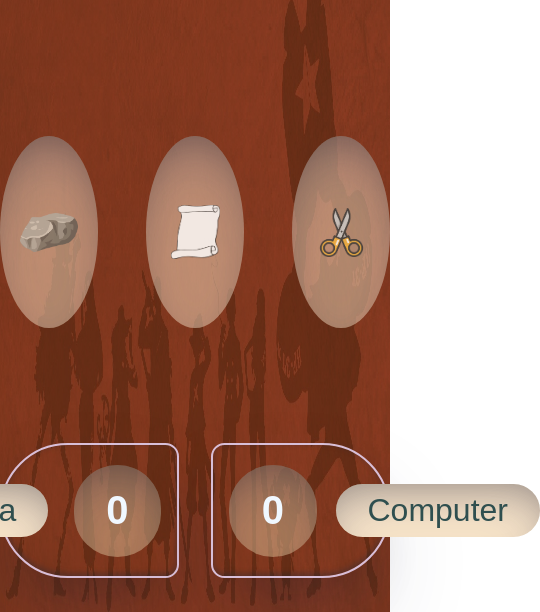
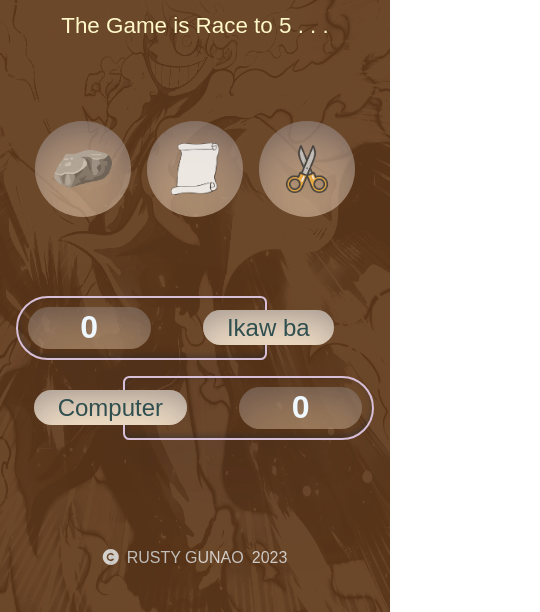
Before and after one commit to Rusty-08/RockPaperScissors, a plain HTML site: page index.html in a window 390 px wide. Shown: the part 232-844 px from the top of the page, 540 px wide, since content can reach past the window. Drawn offline with Linux system fonts and the light colour scheme; a web font is replaced by a local one.

Commit message:
add mobile-view

```diff
--- a/index.html
+++ b/index.html
@@ -4,12 +4,14 @@
     <meta charset="UTF-8">
     <meta name="viewport" content="width=device-width, initial-scale=1.0">
     <link rel="stylesheet" href="style.css">
+    <link rel="stylesheet" href="https://cdnjs.cloudflare.com/ajax/libs/font-awesome/6.4.0/css/all.min.css" integrity="sha512-iecdLmaskl7CVkqkXNQ/ZH/XLlvWZOJyj7Yy7tcenmpD1ypASozpmT/E0iPtmFIB46ZmdtAc9eNBvH0H/ZpiBw==" crossorigin="anonymous" referrerpolicy="no-referrer" />
     <script src="script.js" defer></script>
     <title>Document</title>
 </head>
 <body>
     <div class="container">
         <img class="bg" src="img/bg.jpg" alt="" srcset="">
+        <img class="m-bg" src="img/rps_mobile.jpg" alt="" srcset="">
         <div class="title">
             <h1 id="title-container"></h1>
             <span id="game-race"></span>
@@ -38,7 +40,13 @@
         <div class="play" id="play-container">
             <h1 id="play-again-header"></h1>
             <img class="bg" src="img/bg.jpg" alt="" srcset="">
+            <img class="m-bg" src="img/m-play-again.jpg" alt="" srcset="">
             <button id="playBtn" type="button">PLAY AGAIN?</button>
+        </div>
+        <div class="owner">
+            <i class="fa fa-copyright"></i>
+            <span>RUSTY GUNAO</span>
+            <span id="current-date"></span>
         </div>
     </div>
 </body>
--- a/script.js
+++ b/script.js
@@ -21,6 +21,7 @@ const scissor = document.getElementById("scissor")
 const playerScore = document.getElementById("player-score");
 const computerScore = document.getElementById("computer-score");
 const clickedChoice = document.querySelectorAll([".rock", ".paper", ".scissor"])
+const date = document.getElementById("current-date");
 
 // simple typewrite animation
 function typewriterAnimation(text, speed, playTextType) {
@@ -113,3 +114,6 @@ function restartGame() {
     computerPoint = 0;
     computerScore.innerText = computerPoint
 }
+
+const currentDate = new Date();
+date.innerHTML = currentDate.getFullYear();
--- a/style.css
+++ b/style.css
@@ -15,6 +15,10 @@
     z-index: 1;
     background-repeat: no-repeat;
     opacity: 0.4;
+}
+
+.m-bg {
+    display: none;
 }
 
 .container, .title, .choices, .card-circle, .score-board, .score, .name, #player-score, #computer-score, .play {
@@ -46,13 +50,13 @@
     width: 100vw;
     height: 100vh;
     flex-direction: column;
-    background-color:rgb(115, 64, 27);
+    background-color:rgb(92, 55, 28);
     position: relative;
 }
 
 .choices {
     flex-direction: row;
-    height: 50%;
+    height: 45%;
     width: 100%;
     gap: 3rem;
     transition: all 0.5s ease-in;
@@ -124,7 +128,7 @@
 .score {
     width: 0rem;
     opacity: 0;
-    height: 80%;
+    height: 6rem;
     border: 2px solid thistle;
     position: relative;
     transition: all 0.5s ease-in;
@@ -206,6 +210,10 @@
     opacity: 1;
 }
 
+.play .m-bg {
+    opacity: 0;
+}
+
 .play button {
     z-index: 5;
     background-color: rgba(245, 245, 220, 0.7);
@@ -245,15 +253,129 @@
 }
 
 .play-again {
-    transform: scale(1) !important;
-    opacity: 1 !important;
-    z-index: 100 !important;
+    transform: scale(1);
+    opacity: 1;
+    z-index: 100;
 }
 
-.play-again button{
-    transform: scale(1) !important;
+.play-again button {
+    transform: scale(1);
 }
 
 .play-again #play-again-header {
-    font-size: 3rem !important;
+    font-size: 3rem;
 }
+
+.owner {
+    display: flex;
+    height: 5%;
+    font-size: 1rem;
+    color: aliceblue;
+    opacity: 0.8;
+    gap: 0.5rem;
+    align-items: flex-start;
+    justify-content: center;
+}
+
+@media screen and (max-width: 500px){
+    .bg {
+        display: none;
+    }
+    .m-bg {
+        display: block;
+        position: absolute;
+        background-size: cover;
+        z-index: 1;
+        height: 100%;
+        width: 100%;
+        opacity: 0.1;
+    }
+    .play .m-bg {
+        opacity: 1;
+    }
+    .title {
+        height: 30%;
+        width: 100%;
+    }
+    .title h1 {
+        font-size: 1.7rem;
+        margin-top: 8rem;
+        white-space: nowrap;
+        width: 100%;
+        padding-top: 1.5rem;
+        text-align: center;
+        padding-bottom: 1.5rem;
+        background-color: rgba(23, 54, 58, 0.3);
+    }
+    .title span {
+        font-size: 1.4rem;
+        margin-top: 1rem;
+    }
+    .choices {
+        height: 30%;
+        gap: 1rem;
+    }
+    .card-circle {
+        height: 6rem;
+        width: 6rem;
+    }
+    .score-board {
+        height: 30%;
+        flex-direction: column;
+        justify-content: flex-start;
+        padding: 0rem 1rem;
+        gap: 1rem;
+    }
+    .score {
+        height: 4rem;
+    }
+    .show-score-board .score {
+        width: 70%;
+    }
+    .name {
+        padding: 0.2rem 1.5rem;
+    }
+
+    .score span {
+        font-size: 1.5rem;
+    }
+
+    .computer .name {
+        right: 75%;
+        white-space: nowrap;
+    }
+
+    .player .name {
+        left: 75%;
+        white-space: nowrap;
+    }
+
+    #player-score, #computer-score {
+        font-size: 2rem;
+    }
+
+    #player-score {
+        left: 0.6rem;
+    }
+    #computer-score {
+        left: calc(50% - 0.6rem);
+    }
+    .computer {
+        margin-left: 30%;
+    }
+    .play-again #play-again-header {
+        font-size: 1.4rem;
+        white-space: nowrap;
+        color: antiquewhite;
+        width: 100%;
+        padding-top: 1rem;
+        text-align: center;
+        padding-bottom: 1rem;
+        background-color: rgba(23, 54, 58, 0.5);
+    }
+    .play button {
+        padding: 0.6rem 2rem;
+        font-size: 1.2rem;
+        background-color: antiquewhite;
+    }
+}
```
Also changed, not shown: img/m-play-again.jpg (added), img/rps_mobile.jpg (added).
